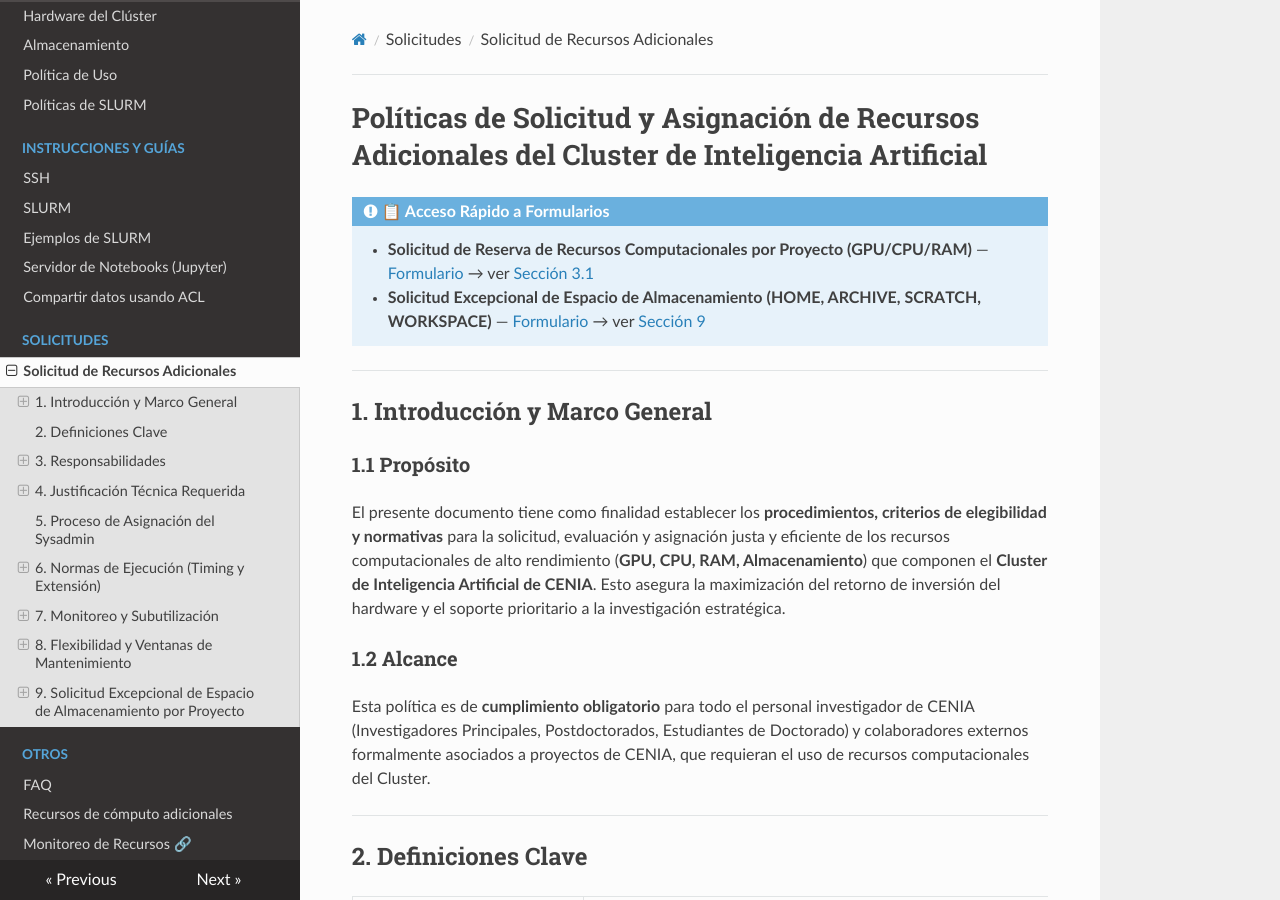
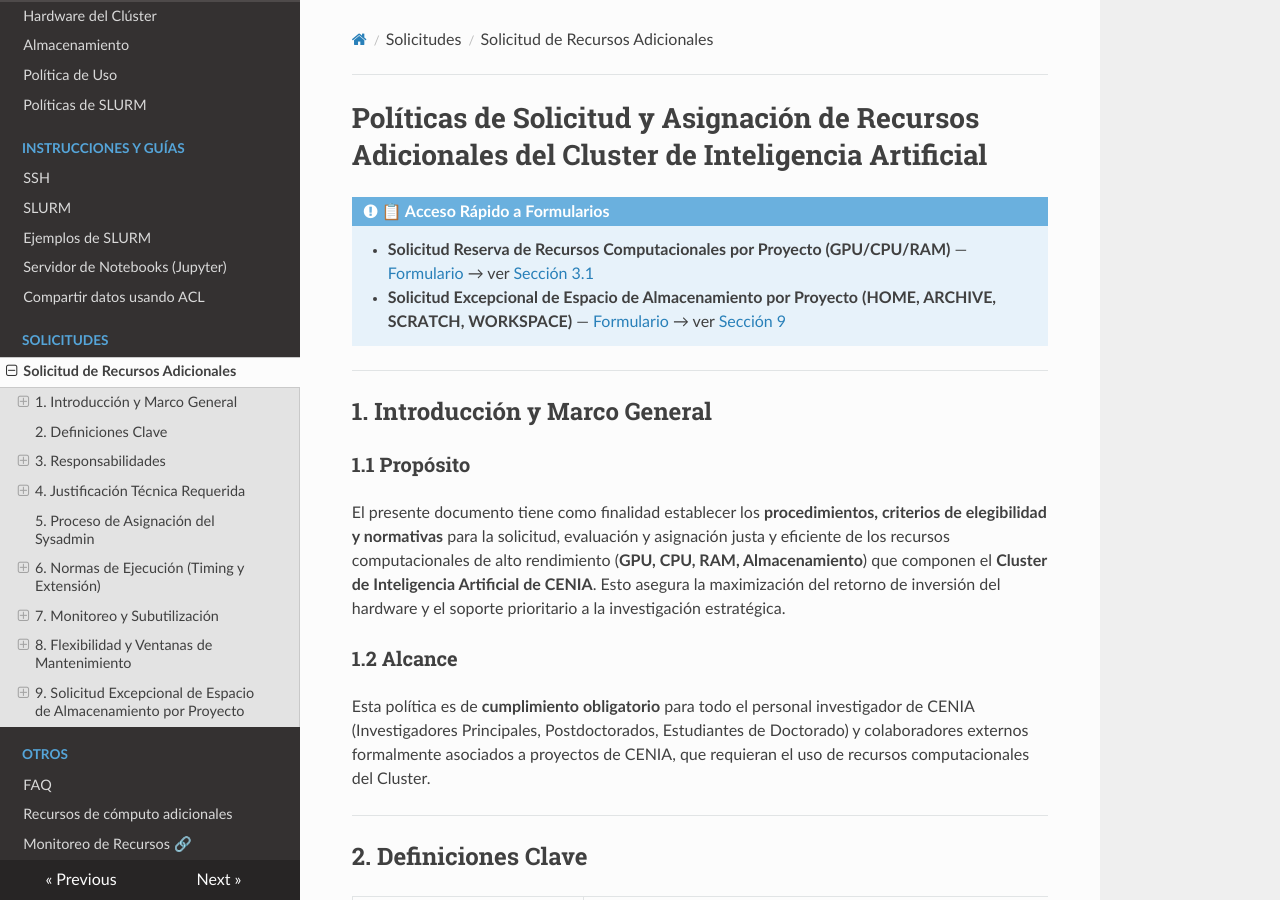
Before and after one commit to Sysadmins-CENIA/Cluster-IALab-Docs, an MkDocs documentation site: the page built from docs/additional_resources.md, in a window 1280 px wide and 900 px high. Built offline with MkDocs 1.6.1, drawn with Linux system fonts in a browser that asks for light colours; nearby versions of some CDN libraries; some of the changed text lies outside the part shown.

Commit message:
Actualizar títulos de formularios
Se ajusta la redacción en docs/additional_resources.md para clarificar los nombres de los formularios. Se cambió la entrada rápida de 'Solicitud de Reserva de Recursos Computacionales...' a 'Solicitud Reserva de Recursos Computacionales...' y se añadió 'por Proyecto' al formulario de solicitud excepcional de espacio en la lista y en la sección 9. Mejora la consistencia y claridad de los enlaces y nombres de formulario.

```diff
--- a/docs/additional_resources.md
+++ b/docs/additional_resources.md
@@ -1,8 +1,8 @@
 #  Políticas de Solicitud y Asignación de Recursos Adicionales del Cluster de Inteligencia Artificial
 
 !!! note "📋 Acceso Rápido a Formularios"
-    * **Solicitud de Reserva de Recursos Computacionales por Proyecto (GPU/CPU/RAM)** — [Formulario](https://forms.gle/cm7PKZGuexncfa857) → ver [Sección 3.1](#31-equipo-solicitante)
-    * **Solicitud Excepcional de Espacio de Almacenamiento** **(HOME, ARCHIVE, SCRATCH, WORKSPACE)** — [Formulario](https://forms.gle/Pfo9LUD6566trFb69) → ver [Sección 9](#9-solicitud-excepcional-de-espacio-de-almacenamiento-por-proyecto)
+    * **Solicitud Reserva de Recursos Computacionales por Proyecto (GPU/CPU/RAM)** — [Formulario](https://forms.gle/cm7PKZGuexncfa857) → ver [Sección 3.1](#31-equipo-solicitante)
+    * **Solicitud Excepcional de Espacio de Almacenamiento por Proyecto** **(HOME, ARCHIVE, SCRATCH, WORKSPACE)** — [Formulario](https://forms.gle/Pfo9LUD6566trFb69) → ver [Sección 9](#9-solicitud-excepcional-de-espacio-de-almacenamiento-por-proyecto)
 
 ---
 
@@ -110,7 +110,7 @@
 ### 9.1 Propósito
 Cuando un proyecto requiera una capacidad de almacenamiento **superior a la cuota por defecto** asignada al usuario, el Investigador Principal deberá completar el Formulario **"Solicitud excepcional de espacio por proyecto"**, disponible en el siguiente enlace:
 
-**[Formulario de Solicitud Excepcional de Espacio](https://forms.gle/Pfo9LUD6566trFb69)**
+**[Formulario de Solicitud Excepcional de Espacio por Proyecto](https://forms.gle/Pfo9LUD6566trFb69)**
 
 ### 9.2 Tipos de Almacenamiento Cubiertos
 Esta solicitud aplica a cualquiera de las siguientes áreas de almacenamiento del usuario o proyecto:
```
